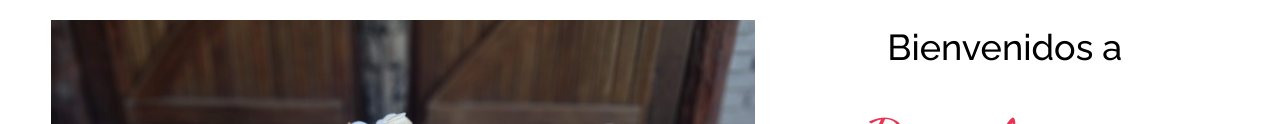
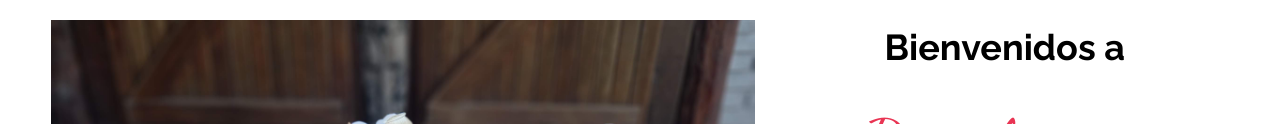
Before and after one commit to LuzBassetti/EntregaFinalDisenioWeb-Bassetti, a plain HTML site: page index.html in a window 1280 px wide. Shown: the part 450-574 px from the top of the page. Drawn offline with nearby package versions, Linux system fonts and the light colour scheme.

Commit message:
terminado sass2

```diff
--- a/scss/abstract/_mapas.scss
+++ b/scss/abstract/_mapas.scss
@@ -2,8 +2,9 @@ $formato:(
     font1: 'Raleway',
     font2: 'Mukta',
     size: large,
-    size2:larger,
+    size2: larger,
     peso: bold,
+    peso2: bolder,
     sizeTitulo: 45px,
     sizeSubtitulo: 36px
 );
--- a/scss/style.scss
+++ b/scss/style.scss
@@ -1,11 +1,8 @@
-
-
 // IMPORTO ABSTRACTS
 @import './abstract/variables';
 @import './abstract/mixin';
-@import './abstract/extend';
 @import './abstract/mapas';
-// FIN ABSTACTS
+
 
 // CONFIGURACION INICIAL
 * {
@@ -15,6 +12,9 @@
     color: nth($paletacolores , 7);
     font-family: $font-ppal
 }
+
+// IMPORTO EXTEND para que config no vuelva a 0 con la config inicial
+@import './abstract/extend';
 
 // IMPORTO COMPONENTES
 @import './componentes/clasesBS';
```
Also changed, not shown: css/style.css, 1 other file.
